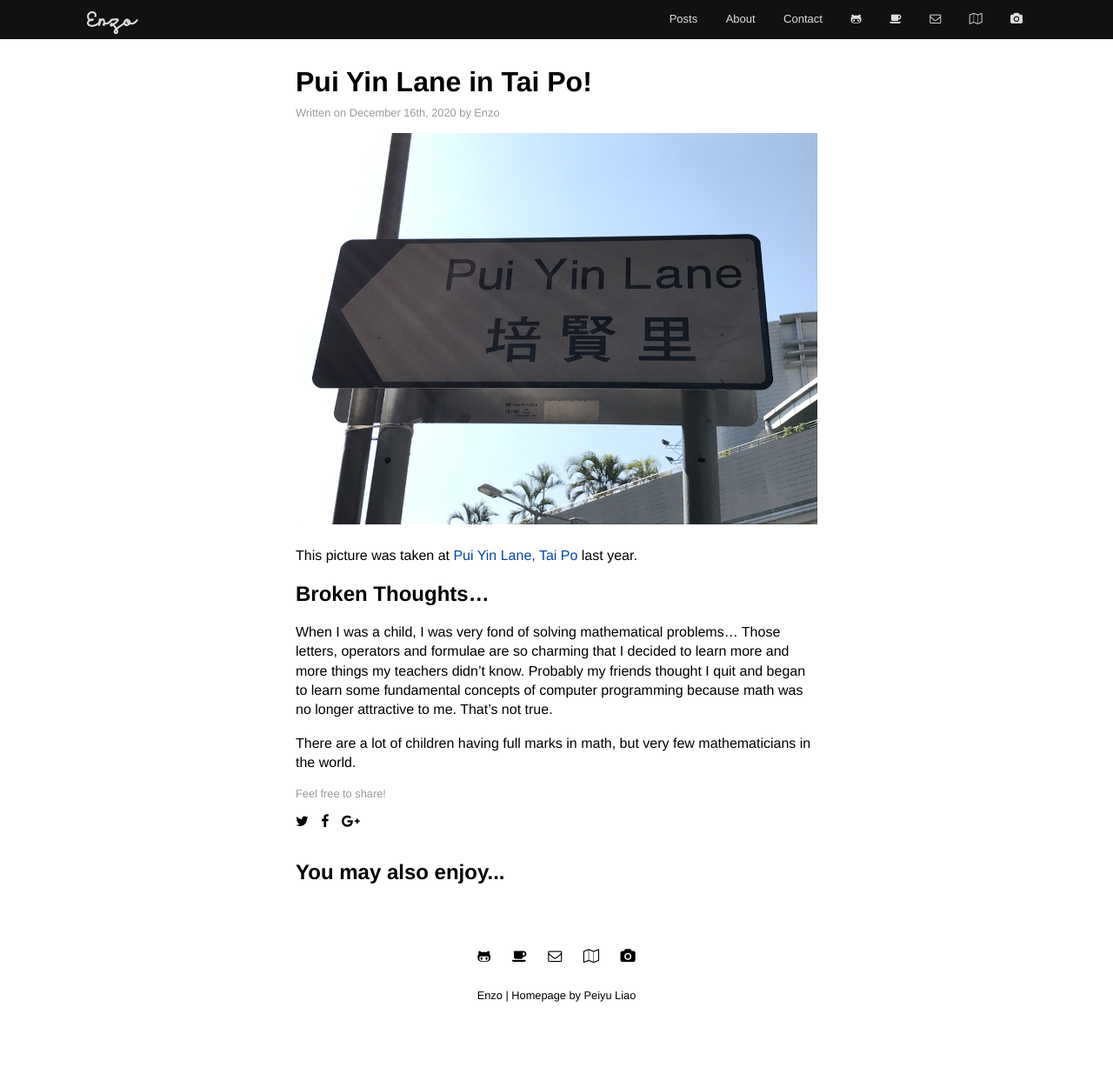
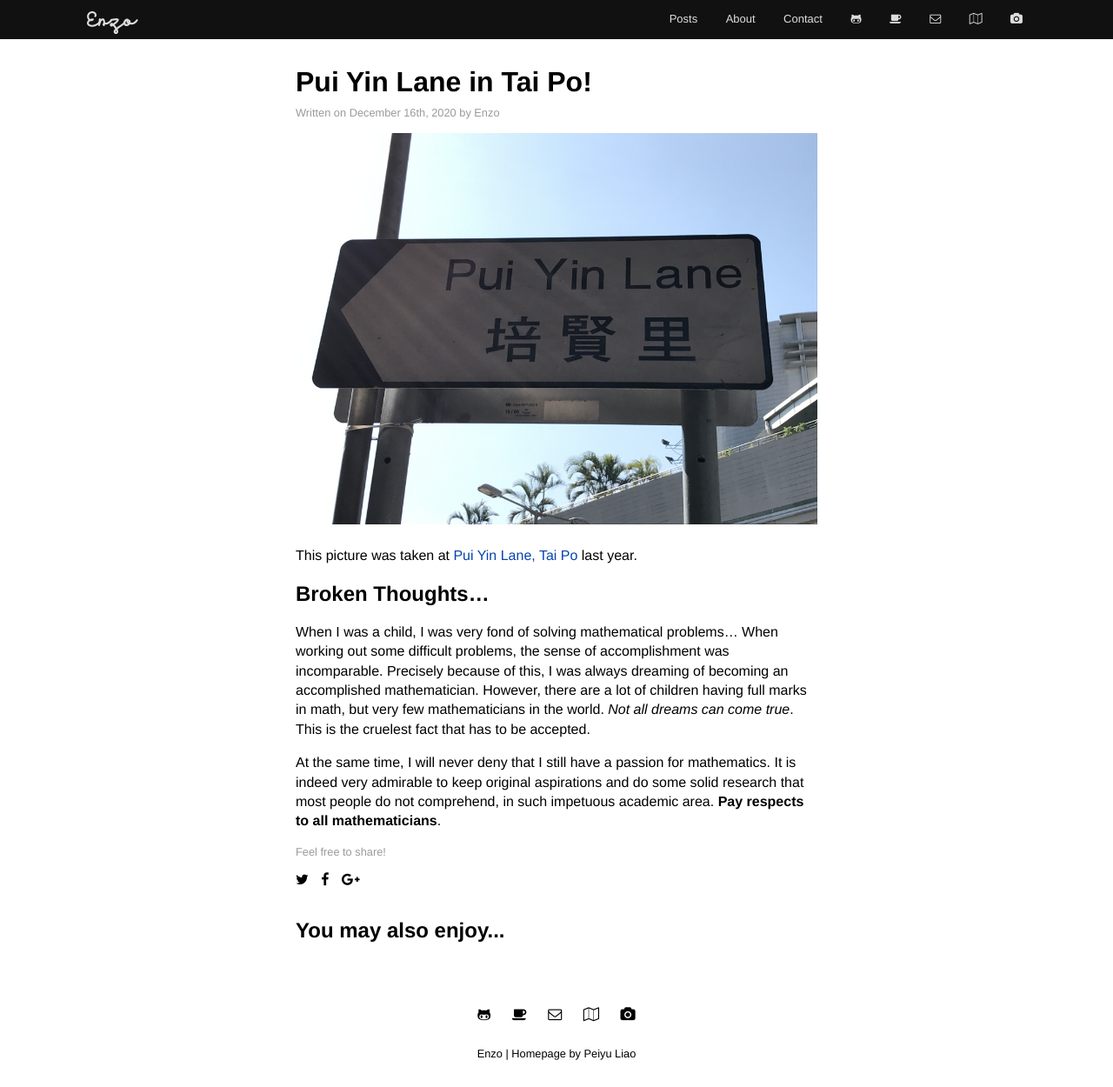
Before and after one commit to enzoleo/enzoleo.github.io, a Jekyll site: the page built from _posts/2020-12-16-pui-yin-lane.md, in a window 1280 px wide and 1250 px high. Shown: the whole window at 87% size. Built offline with Jekyll 4.4.1, drawn with Linux system fonts in a browser that asks for light colours; nearby versions of some CDN libraries.

Commit message:
Rewrite some paragraphs

```diff
--- a/_posts/2020-12-16-pui-yin-lane.md
+++ b/_posts/2020-12-16-pui-yin-lane.md
@@ -10,6 +10,6 @@ image: puiyin_lane.jpg
 This picture was taken at [Pui Yin Lane, Tai Po](https://www.google.com/maps/@22.4456584,114.167019,19z) last year.
 
 ## Broken Thoughts...
-When I was a child, I was very fond of solving mathematical problems... Those letters, operators and formulae are so charming that I decided to learn more and more things my teachers didn't know. Probably my friends thought I quit and began to learn some fundamental concepts of computer programming because math was no longer attractive to me. That's not true.
+When I was a child, I was very fond of solving mathematical problems... When working out some difficult problems, the sense of accomplishment was incomparable. Precisely because of this, I was always dreaming of becoming an accomplished mathematician. However, there are a lot of children having full marks in math, but very few mathematicians in the world. *Not all dreams can come true*. This is the cruelest fact that has to be accepted.
 
-There are a lot of children having full marks in math, but very few mathematicians in the world.
+At the same time, I will never deny that I still have a passion for mathematics. It is indeed very admirable to keep original aspirations and do some solid research that most people do not comprehend, in such impetuous academic area. **Pay respects to all mathematicians**.
```
